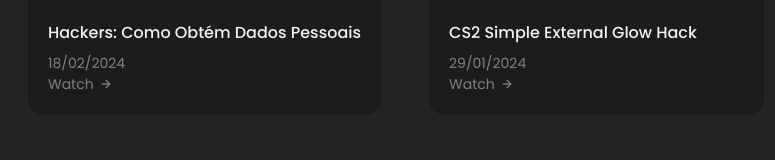
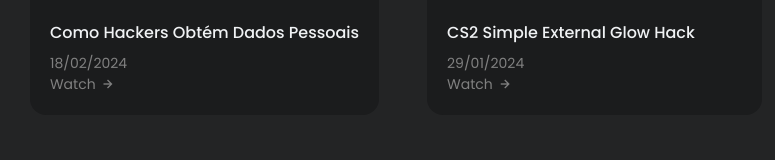
Before and after one commit to micromalware/micromalare.github.io, a plain HTML site: page index.html in a window 1280 px wide. Shown: the part 838-998 px from the top of the page, 244-1019 px from the left. Drawn offline with nearby package versions, Linux system fonts and the light colour scheme.

Commit message:
Update index.html

```diff
--- a/index.html
+++ b/index.html
@@ -54,7 +54,7 @@
                     <div class="work__card mix posts">
                         <img src="/assets/img/hackersData.jpg" alt="" class="work__img">
 
-                        <h3 class="work__title">Hackers: Como Obtém Dados Pessoais</h3>
+                        <h3 class="work__title">Como Hackers Obtém Dados Pessoais</h3>
 
                         <p class="work__button">
                             18/02/2024
```
